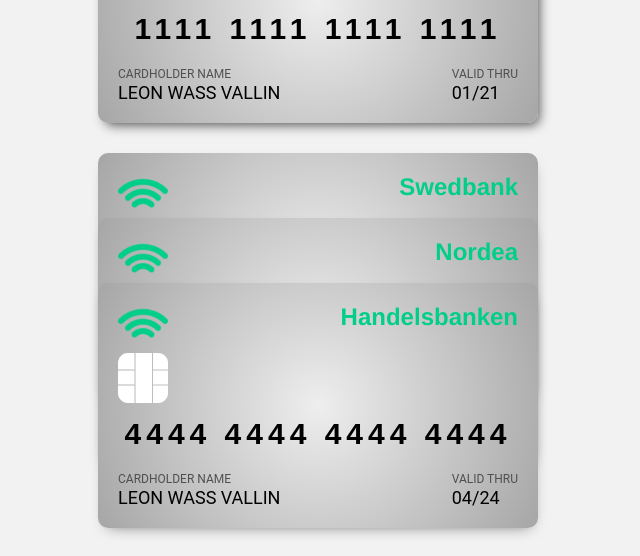
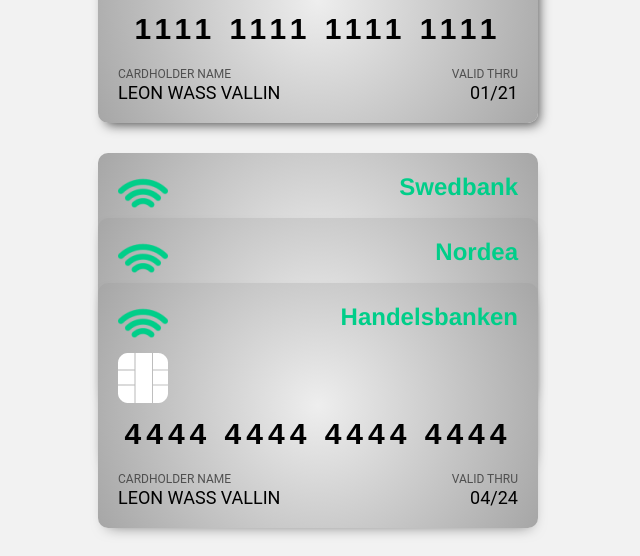
Before and after one commit to lewava/E-wallet, a Vue app: page / in a window 1280 px wide. Shown: the part 229-785 px from the top of the page, without its empty margins (322-962 px from the left). Built offline with nearby package versions, Linux system fonts and the light colour scheme; what v-mask would draw is missing.

Commit message:
Project done

```diff
--- a/src/components/Card.vue
+++ b/src/components/Card.vue
@@ -73,7 +73,7 @@
   font-weight: 400;
 }
 .right {
-  text-align: end;
+  text-align: right !important;
 }
 .card img {
   width: 50px;
```
